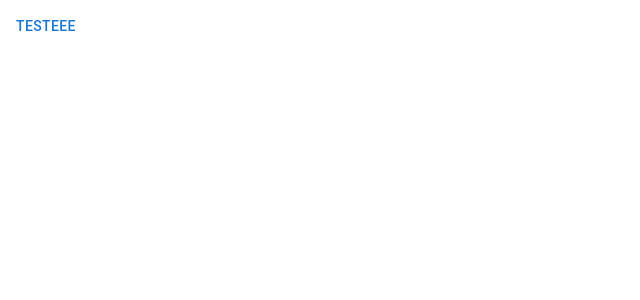
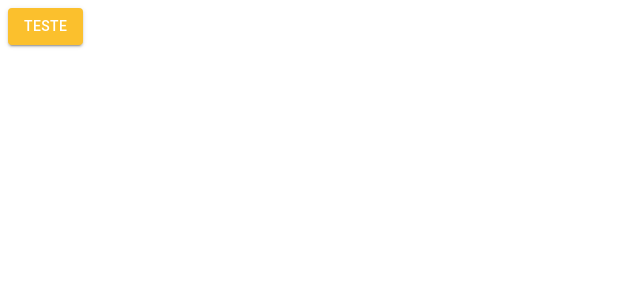
Before and after one commit to Joaovcarvalho23/CityPeople_Manager, a React (Create React App) app: page /pagina-inicial in a window 1280 px wide. Shown: the top 300 px of the page, without its empty margins (0-640 px from the left). Built offline with nearby package versions, Linux system fonts and the light colour scheme.

Commit message:
feat: Adicionando tema claro e provider

```diff
--- a/src/App.tsx
+++ b/src/App.tsx
@@ -1,10 +1,14 @@
 import { BrowserRouter } from "react-router-dom";
 import { RotasDoApp } from "./routes";
+import { ThemeProvider } from "@mui/material";
+import { TemaClaro } from "./shared/themes";
 
 export const App = () => {
   return (
-    <BrowserRouter>
-      <RotasDoApp />
-    </BrowserRouter>
+    <ThemeProvider theme={TemaClaro}>
+      <BrowserRouter>
+        <RotasDoApp />
+      </BrowserRouter>
+    </ThemeProvider>
   );
 }
--- a/src/routes/index.tsx
+++ b/src/routes/index.tsx
@@ -5,7 +5,7 @@
 
     return(
         <Routes>
-            <Route path="/pagina-inicial" element={<Button>Testeee</Button>}/>
+            <Route path="/pagina-inicial" element={<Button variant="contained" color="primary">Teste</Button>}/>
             <Route path="*" element={<Navigate to="/pagina-inicial"/>}/>
         </Routes>
     )
--- a/src/shared/themes/index.ts
+++ b/src/shared/themes/index.ts
@@ -1 +1 @@
-export { };
+export * from './light';
--- /dev/null
+++ b/src/shared/themes/light.ts
@@ -0,0 +1,23 @@
+import { createTheme } from '@mui/material'
+import { cyan, yellow } from '@mui/material/colors';
+
+export const TemaClaro = createTheme({
+    palette: {
+        primary: {
+            main: yellow[700],
+            dark: yellow[800],
+            light: yellow[500],
+            contrastText: '#ffffff'
+        },
+        secondary: {
+            main: cyan[500],
+            dark: cyan[400],
+            light: cyan[300],
+            contrastText: '#ffffff'
+        },
+        background: {
+            default: '#f7f6f3',
+            paper: '#ffffff'
+        }
+    }
+});
```
